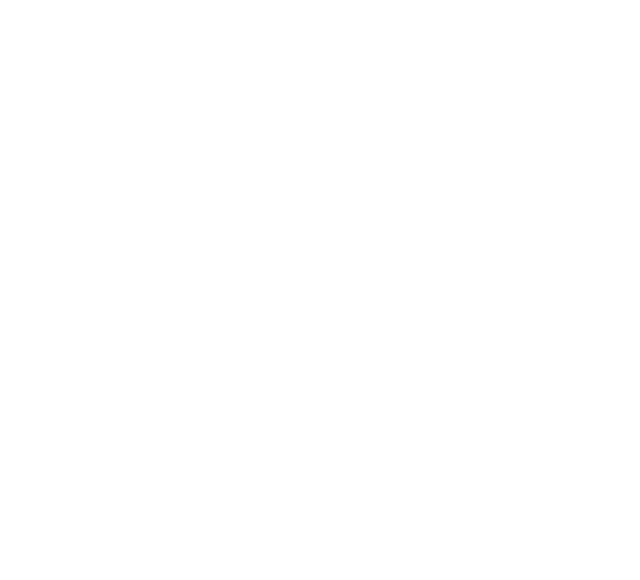
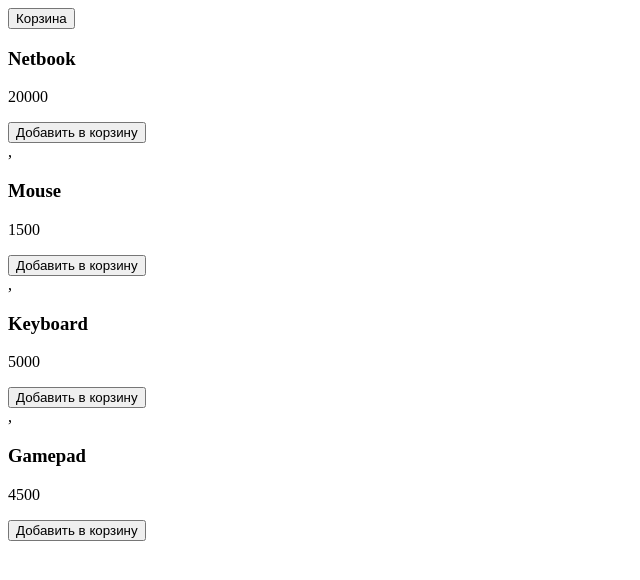
Before and after one commit to StasBeep/js-learning-level-two, a plain HTML site: page lesson-1/lesson1.html in a window 1280 px wide. Shown: the whole page, without its empty margins (0-640 px from the left). Drawn offline with Linux system fonts and the light colour scheme.

Commit message:
Вывод с лекции, с запятой

```diff
--- a/css/lesson1.css
+++ /dev/null
@@ -1 +0,0 @@
-/* No CSS *//*# sourceMappingURL=lesson1.css.map */
--- a/lesson-1/lesson1.html
+++ b/lesson-1/lesson1.html
@@ -10,7 +10,14 @@
 </head>
 
 <body>
+    <header>
+        <button class="btn-cart" type="button">Корзина</button>
+    </header>
 
+    <main>
+        <div class="products"></div>
+    </main>
+    <script src="../lesson-1/lesson1.js"></script>
 </body>
 
 </html>
--- a/lesson-1/lesson1.js
+++ b/lesson-1/lesson1.js
@@ -0,0 +1,40 @@
+"use strict";
+const products = [{
+        id: 1,
+        title: 'Netbook',
+        price: 20000
+    },
+    {
+        id: 2,
+        title: 'Mouse',
+        price: 1500
+    },
+    {
+        id: 3,
+        title: 'Keyboard',
+        price: 5000
+    },
+    {
+        id: 4,
+        title: 'Gamepad',
+        price: 4500
+    },
+];
+
+const renderProduct = (title, price) => {
+    return `<div class="product-item">
+                <h3>${title}</h3>
+                <p>${price}</p>
+                <button class="by-btn">Добавить в корзину</button>
+            </div>`;
+}
+
+const renderProducts = (list = []) => {
+    const productList = list.map((item) => {
+        return renderProduct(item.title, item.price);
+    });
+
+    document.querySelector(".products").innerHTML = productList;
+}
+
+renderProducts(products);
```
